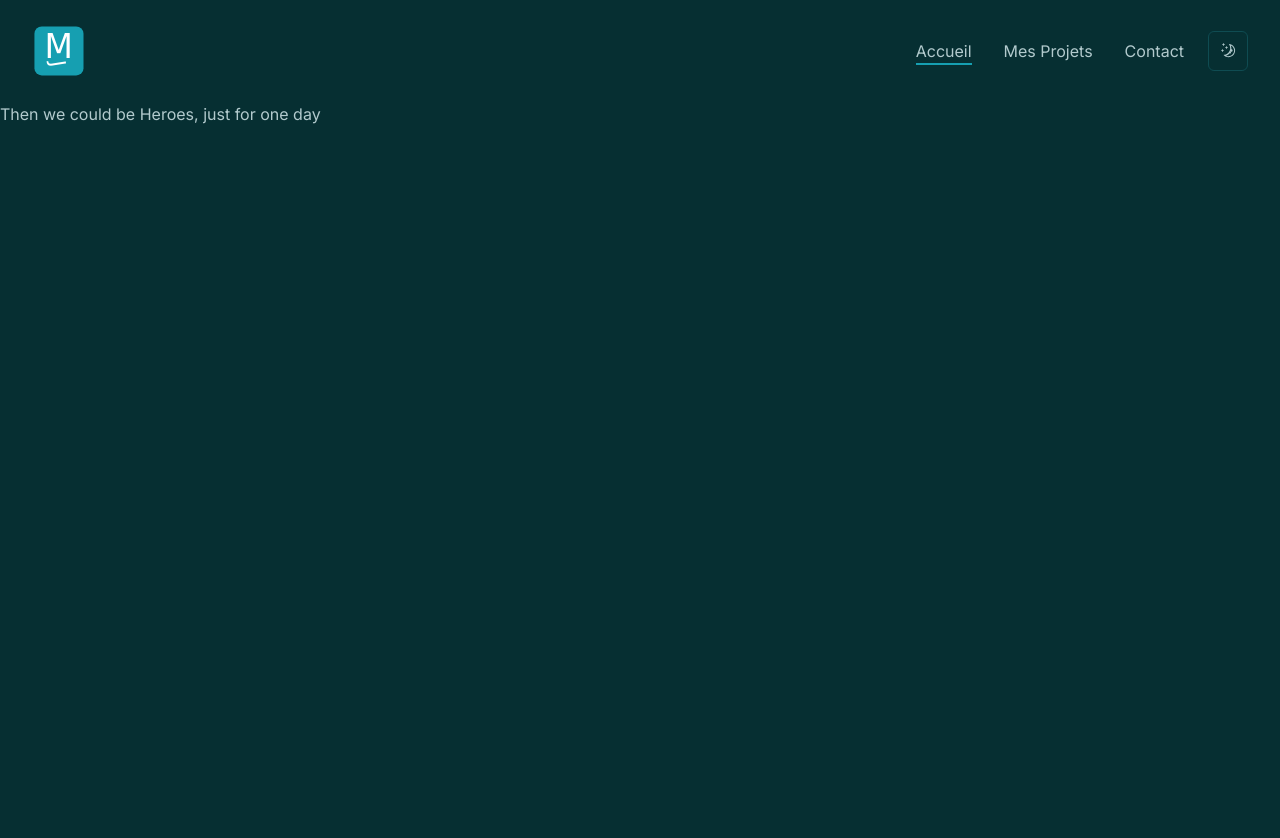
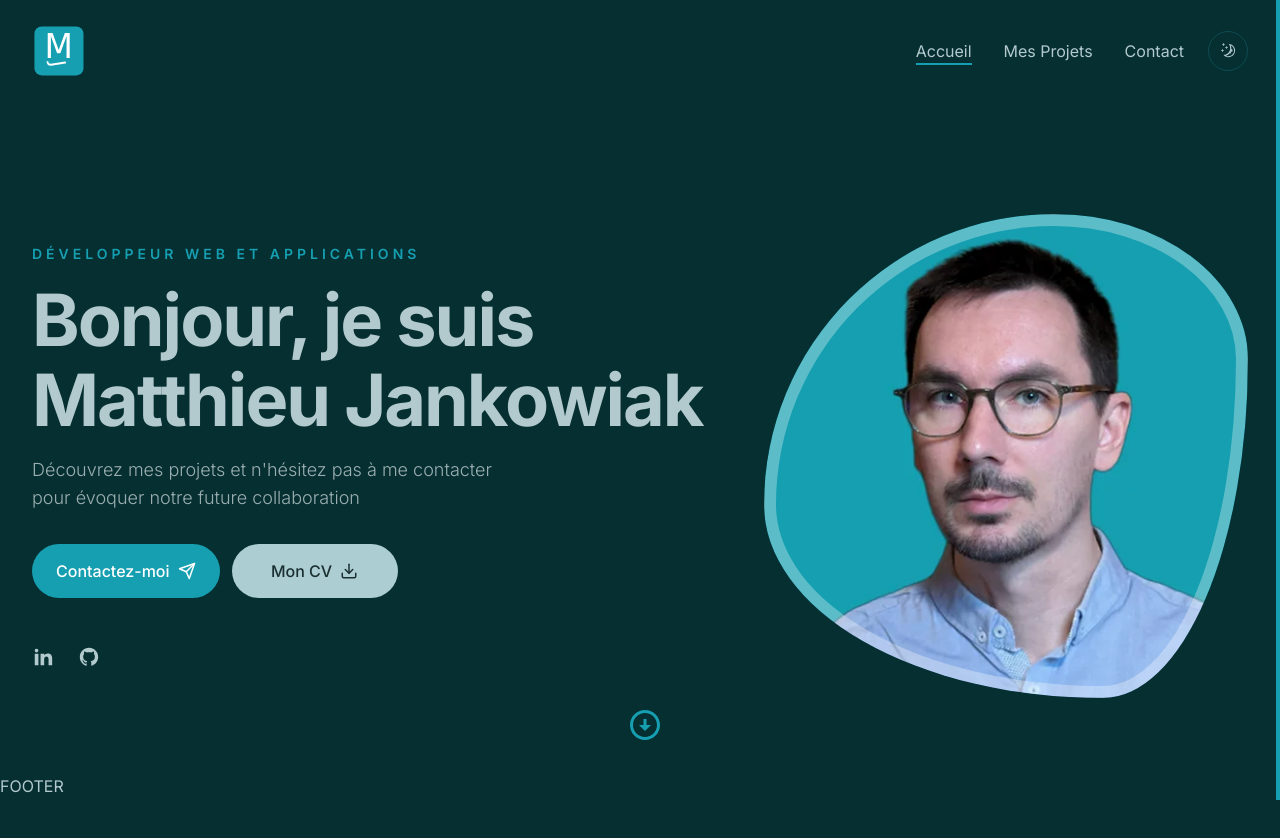
Before and after one commit to Majtthieu/portfolionext, a Next.js app: page / in a window 1280 px wide. Shown: the top 838 px of the page. After the commit the page ends 800 px from the top, so only its background shows below. Built offline with nearby package versions, Linux system fonts and the light colour scheme.

Commit message:
Remplissage Hero et ajout d'une barre de progression verticale

```diff
--- a/app/globals.css
+++ b/app/globals.css
@@ -3,6 +3,7 @@
 @tailwind utilities;
 
 @layer base {
+
   :root {
     --background: 40 90% 96%;
     --foreground: 187 100% 19%;
@@ -47,9 +48,7 @@
     --destructive-foreground: 0 0% 100%;
     --ring: 187 78% 39%;
   }
-}
 
-@layer base {
   * {
     @apply border-border;
   }
@@ -58,3 +57,65 @@
     @apply bg-background text-foreground;
   }
 }
+
+.h1 {
+  @apply text-6xl xl:text-[72px] xl:leading-[80px] tracking-[-2px] font-bold;
+}
+
+.h2 {
+  @apply text-4xl font-bold;
+}
+
+.h3 {
+  @apply text-3xl font-bold;
+}
+
+.h4 {
+  @apply text-[22px] font-semibold;
+}
+
+.subtitle {
+  @apply text-muted-foreground text-lg mb-8 font-light;
+}
+
+.section-title {
+  @apply text-4xl font-bold;
+}
+
+.swiper-horizontal>.section-pagination-bullets .swiper-pagination-bullet,
+.swiper-pagination-horizontal.swiper-pagination-bullets .swiper-pagination-bullet {
+  @apply bg-primary;
+}
+
+.for-morphing {
+  animation: morph 8s ease-in-out 1s infinite;
+  border-radius: 60% 40% 30% 70%/60% 30% 70% 40%;
+  overflow: hidden;
+  position: relative;
+}
+
+.for-morphing::after {
+  content: '';
+  position: absolute;
+  top: 0;
+  left: 0;
+  width: 100%;
+  height: 100%;
+  border-radius: 60% 40% 30% 70%/60% 30% 70% 40%;
+  animation: morph 8s ease-in-out 1s infinite;
+  box-shadow: inset 0 0 0 12px hsla(0, 0%, 100%, .3);
+}
+
+@keyframes morph {
+  0% {
+    border-radius: 60% 40% 30% 70%/60% 30% 70% 40%;
+  }
+
+  50% {
+    border-radius: 30% 60% 70% 40%/50% 60% 30% 60%;
+  }
+
+  100% {
+    border-radius: 60% 40% 30% 70%/60% 30% 70% 40%;
+  }
+}
--- /dev/null
+++ b/app/template.tsx
@@ -0,0 +1,32 @@
+"use client";
+// Ce Composant utilisent les hooks useScroll et useSpring de framer-motion pour animer une barre de progression sur la page.
+
+import { motion, useScroll, useSpring } from "framer-motion";
+import { ReactNode } from "react";
+
+const Template = ({
+  children,
+}: {
+  children: ReactNode;
+  [key: string]: any;
+}) => {
+  const { scrollYProgress } = useScroll();
+
+  const scaleY = useSpring(scrollYProgress, {
+    stiffness: 100,
+    damping: 30,
+    restDelta: 0.001,
+  });
+
+  return (
+    <>
+      <main>{children}</main>
+      <motion.span
+        style={{ scaleY, transformOrigin: "top" }}
+        className="fixed z-50 bg-primary w-1 top-0 right-0 bottom-0"
+      ></motion.span>
+    </>
+  );
+};
+
+export default Template;
--- a/components/Hero.tsx
+++ b/components/Hero.tsx
@@ -1,6 +1,55 @@
+import { Download, Send } from "lucide-react";
+import Link from "next/link";
+import { RiArrowDownCircleLine } from "react-icons/ri";
+import MyImg from "./MyImg";
+import Socials from "./Socials";
+import { Button } from "./ui/button";
+
 const Hero = () => {
   return (
-    <div className="h-[4000px]">Then we could be Heroes, just for one day</div>
+    <section className="py-12 xl:py-24 h-[84vh] xl:pt-28">
+      <div className="container mx-auto">
+        <div className="flex justify-between gap-x-8">
+          <div className="flex max-w-[700px] flex-col justify-center mx-auto xl:mx-0 text-center xl:text-left">
+            <div className="text-sm uppercase font-semibold mb-4 text-primary tracking-[4px]">
+              Développeur web et applications
+            </div>
+            <h1 className="h1 mb-4">Bonjour, je suis Matthieu Jankowiak</h1>
+            <p className="subtitle max-w-[490px] mx-auto xl:mx-0">
+              Découvrez mes projets et n&apos;hésitez pas à me contacter pour
+              évoquer notre future collaboration
+            </p>
+            <div className="flex flex-col gap-y-3 gap-x-3 md:flex-row mx-auto xl:mx-0 mb-12">
+              <Link href="/contact">
+                <Button className="gap-x-2">
+                  Contactez-moi <Send size={18} />
+                </Button>
+              </Link>
+              <a
+                download="CV_JANKOWIAK_Matthieu.pdf"
+                href="/CV_JANKOWIAK_Matthieu_.pdf"
+                target="_blank"
+                rel="noopener noreferrer"
+              >
+                <Button variant="secondary" className="gap-x-2">
+                  Mon CV <Download size={18} />
+                </Button>
+              </a>
+            </div>
+            <Socials
+              containerStyles="flex gap-x-6 mx-auto xl:mx-0"
+              iconsStyles="text-foreground text-[22px] hover:text-primary transition-all"
+            />
+          </div>
+          <div className="hidden xl:flex relative">
+            <MyImg imgSrc="/hero/me.webp" />
+          </div>
+        </div>
+        <div className="hidden md:flex absolute left-[49%] bottom-44 xl:bottom-12 animate-bounce">
+          <RiArrowDownCircleLine className="text-4xl text-primary" />
+        </div>
+      </div>
+    </section>
   );
 };
 
--- /dev/null
+++ b/components/MyImg.tsx
@@ -0,0 +1,14 @@
+// Ce composant gère la photo principale de la page d'accueil.
+// Il appelle aussi le style autour de celle-ci.
+
+import Image from "next/image";
+
+const MyImg = ({ imgSrc }: { imgSrc: string }) => {
+  return (
+    <div className="for-morphing">
+      <Image src={imgSrc} alt="" width={500} height={500} priority />
+    </div>
+  );
+};
+
+export default MyImg;
--- a/components/ui/button.tsx
+++ b/components/ui/button.tsx
@@ -1,11 +1,11 @@
-import * as React from "react"
-import { Slot } from "@radix-ui/react-slot"
-import { cva, type VariantProps } from "class-variance-authority"
+import { Slot } from "@radix-ui/react-slot";
+import { cva, type VariantProps } from "class-variance-authority";
+import * as React from "react";
 
-import { cn } from "@/lib/utils"
+import { cn } from "@/lib/utils";
 
 const buttonVariants = cva(
-  "inline-flex items-center justify-center whitespace-nowrap rounded-md text-sm font-medium ring-offset-background transition-colors focus-visible:outline-none focus-visible:ring-2 focus-visible:ring-ring focus-visible:ring-offset-2 disabled:pointer-events-none disabled:opacity-50",
+  "inline-flex items-center justify-center whitespace-nowrap rounded-full text-base font-medium ring-offset-background transition-colors focus-visible:outline-none focus-visible:ring-2 focus-visible:ring-ring focus-visible:ring-offset-2 disabled:pointer-events-none disabled:opacity-50",
   {
     variants: {
       variant: {
@@ -20,7 +20,7 @@ const buttonVariants = cva(
         link: "text-primary underline-offset-4 hover:underline",
       },
       size: {
-        default: "h-10 px-4 py-2",
+        default: "h-[54px] px-6 py-2 min-w-[166px]",
         sm: "h-9 rounded-md px-3",
         lg: "h-11 rounded-md px-8",
         icon: "h-10 w-10",
@@ -31,26 +31,26 @@ const buttonVariants = cva(
       size: "default",
     },
   }
-)
+);
 
 export interface ButtonProps
   extends React.ButtonHTMLAttributes<HTMLButtonElement>,
     VariantProps<typeof buttonVariants> {
-  asChild?: boolean
+  asChild?: boolean;
 }
 
 const Button = React.forwardRef<HTMLButtonElement, ButtonProps>(
   ({ className, variant, size, asChild = false, ...props }, ref) => {
-    const Comp = asChild ? Slot : "button"
+    const Comp = asChild ? Slot : "button";
     return (
       <Comp
         className={cn(buttonVariants({ variant, size, className }))}
         ref={ref}
         {...props}
       />
-    )
+    );
   }
-)
-Button.displayName = "Button"
+);
+Button.displayName = "Button";
 
-export { Button, buttonVariants }
+export { Button, buttonVariants };
```
Also changed, not shown: public/hero/me.webp (added), 1 other file (tests, documents, lock files or other folders).
